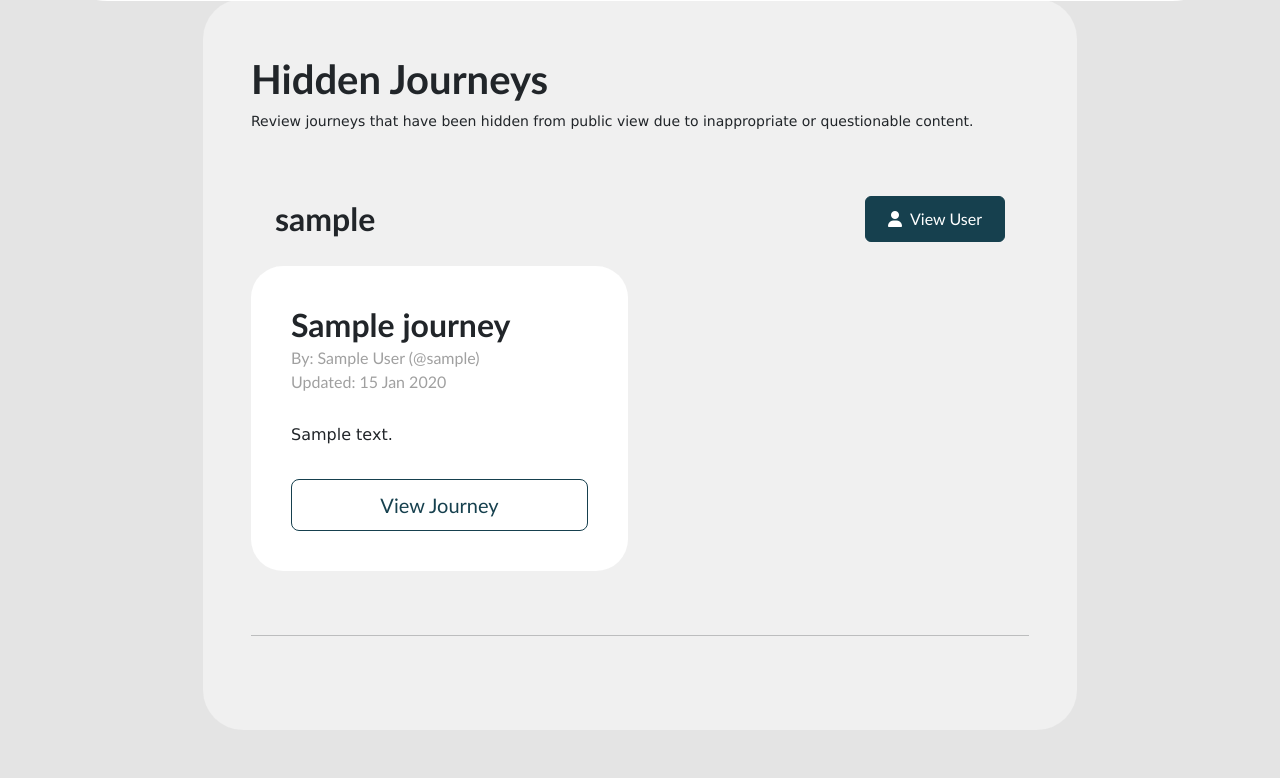
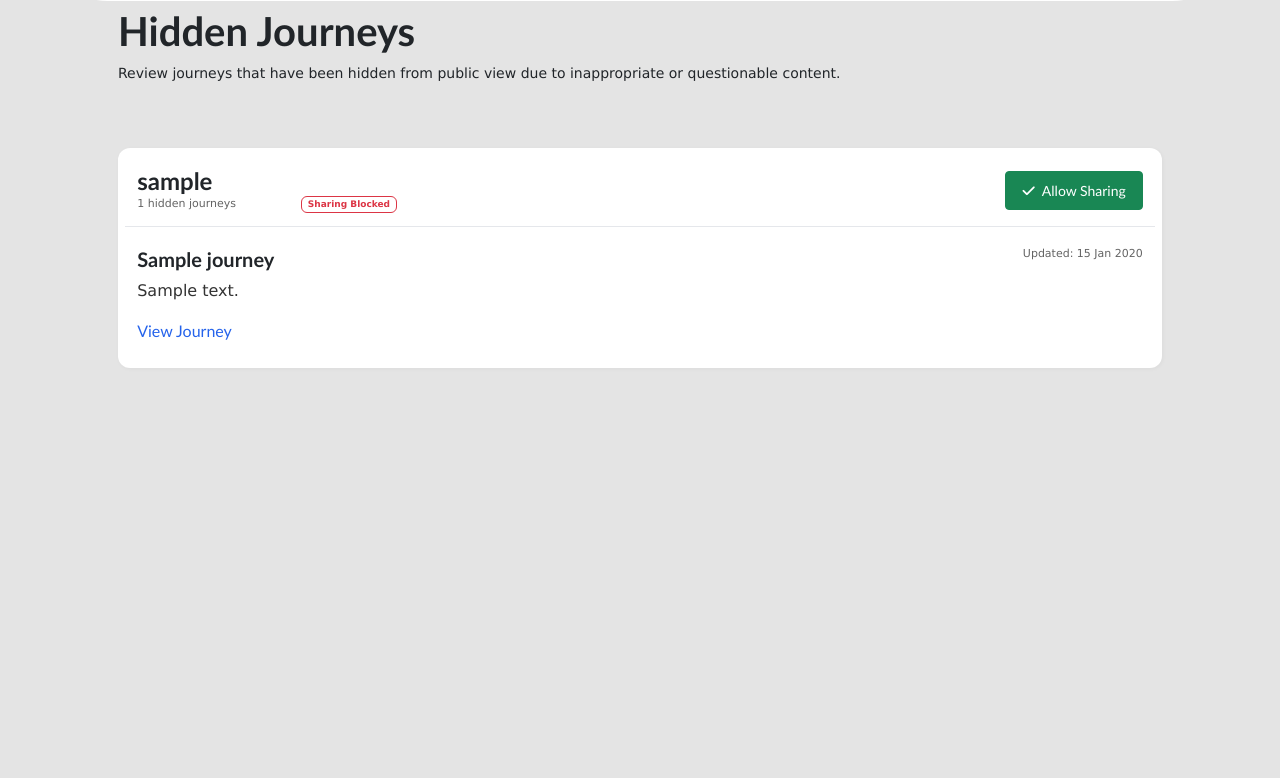
Before and after one commit to lin-du-1157599/project2, a Flask app: template app/templates/journey/hidden_journeys.html in a window 1280 px wide. Shown: the part 169-947 px from the top of the page. After the commit the page ends 537 px from the top, so only its background shows below. Run offline with Flask 3, Linux system fonts and the light colour scheme; the visitor is signed in with stand-in values (Sample User, id 1); the template is opened without the code that fills it: most values are stand-ins (such as "Sample title", 1, 10 or a date in 2020).

Commit message:
Refine UI design and shareable update functionality

```diff
--- a/app/config/constants.py
+++ b/app/config/constants.py
@@ -55,6 +55,7 @@ URL_HOME = 'home'
 URL_ROOT = 'root'
 URL_ANNOUNCEMENTS = 'announcements_list'
 URL_DEPARTURE_BOARD = 'departure_board'
+URL_HIDDEN_JOURNEY = 'hidden_journeys'
 
 # Template file names
 TEMPLATE_HOME = 'home.html'
@@ -87,7 +88,7 @@ TEMPLATE_DELETE_EVENT = 'delete_event.html'
 
 # Announcement templates
 TEMPLATE_ANNOUNCEMENTS = 'announcements.html'
-TEMPLATE_ADD_ANNOUNCEMENTS = 'add_announcement.html'
+TEMPLATE_ADD_ANNOUNCEMENT = 'add_announcement.html'
 TEMPLATE_VIEW_ANNOUNCEMENTS = 'view_announcement.html'
 
 # Departure Board templates
--- a/app/templates/journey/hidden_journeys.html
+++ b/app/templates/journey/hidden_journeys.html
@@ -2,38 +2,19 @@
 {% block title %}Hidden Journeys{% endblock %}
 
 {# Set the active page to be highlighted in the navigation bar. #}
-{% set active_page = 'hidden_journeys' %}
+{% set active_page = 'hidden_journey' %}
 {% block content %}
 
 <link rel="stylesheet" href="https://cdnjs.cloudflare.com/ajax/libs/font-awesome/6.4.0/css/all.min.css">
 
-<script>
-    document.addEventListener('DOMContentLoaded', function() {
-        const keywordInput = document.getElementById('keyword');
-        const cancelButton = document.getElementById('cancelSearch');
 
-        // Show the cancel button if there is content in the input field
-        if (keywordInput.value.trim() !== '') {
-            cancelButton.style.display = 'inline-block';
-        }
 
-        // Show the cancel button when typing in the input field
-        keywordInput.addEventListener('input', function() {
-            if (keywordInput.value.trim() !== '') {
-                cancelButton.style.display = 'inline-block';
-            } else {
-                cancelButton.style.display = 'none';
-            }
-        });
-    });
-</script>
-
-<div class="container px-5 pb-5">
+<div class="container px-5">
     <div class="row justify-content-center">
 
-        <!-- Public Journeys List -->
-        <div class="col-md-10 px-2">
-            <div class="p-5" style="background-color: #f0f0f0; border-radius: 40px;">
+        <!-- Hidden Journeys List -->
+        <div style="padding-bottom: 2.8rem;">
+
             <!-- Public Journeys - Title -->
             <div class="row">
                 <div class="col mt-2 mb-5">
@@ -42,64 +23,82 @@
                 </div>
             </div>
 
+            <!-- Hidden Journeys grouped by user -->
             {% if groupedJourneys and groupedJourneys|length > 0 %}
                 {% for username, journeys in groupedJourneys.items() %}
-                    <div class="mb-4">
+                <div class="bg-white mb-5" style="border-radius: 12px; box-shadow: 1px 1px 4px rgb(0 0 0 / 4%); padding: 1.2rem 1.2rem 0.4rem 1.2rem;">
 
                     <!-- Username and button -->
-                        <div class="d-flex justify-content-between align-items-center mb-4 px-4">
-                            <div>
-                                <h2 class="fw-bold m-0">{{ username }}</h2>
-                                <!-- <span class="text-muted m-0">{{ journeys[0].first_name }}{{ journeys[0].last_name }}</p>     -->
+                    <div class="row" style="padding-bottom: 0.8rem;">
+                        <div class="col d-flex flex-column flex-md-row justify-content-between align-items-start align-items-md-center gap-3">
+                            <div class="d-flex flex-column">
+                                <div class="d-flex align-items-center gap-2">
+                                    <h4 class="fw-bold m-0">{{ username }}</h4>
+                                    {% if user_role == 'admin' %}
+                                    <a href="{{ url_for('edit_user', user_id=journeys[0].user_id) }}" class="text-muted fs-4">
+                                        <i class="bi bi-eye"></i>
+                                    </a>
+                                    {% endif %}
                                 </div>
-                            <a href="{{ url_for('edit_user', user_id=journeys[0].user_id) }}" class="btn btn-primary" style="width: 140px;">
-                                <i class="fas fa-user me-2"></i>View User
-                            </a>
+                                <div class="d-flex align-items-center gap-2">
+                                    <p class="text-muted m-0" style="font-size: 11px;">{{ hiddenCounts[username] }} hidden journeys
+                                    {% if journeys[0].status == 'active' %}
+                                        <span class="badge bg-status-active mx-1" style="font-size: 9px;">Active</span>
+                                    {% else %}
+                                        <span class="badge bg-status-banned mx-1" style="font-size: 9px;">Banned</span>
+                                    {% endif %}
+                                    {% if journeys[0].shareable == 1 %}
+                                        <span class="badge border border-success text-success" style="font-size: 9px;">Sharing Allowed</span>
+                                    {% else %}
+                                        <span class="badge border border-danger text-danger" style="font-size: 9px;">Sharing Blocked</span>
+                                    {% endif %}
+                                    </p>
+                                </div>
                             </div>
 
-                        <!-- Journey Details by the username -->
-                        <div class="row row-cols-1 row-cols-md-2 g-4 pb-5">
+                            <div class="d-flex justify-content-end align-items-center mb-2 mb-md-0">
+
+                                <form action="{{ url_for('update_user_shareable', user_id=journeys[0].user_id) }}" id=shareable method="POST">
+                                    {% if journeys[0].shareable == 1 %}
+                                    <input type="hidden" name="shareable" value=0>
+                                        <button type="submit" class="btn btn-danger btn-sm mt-1 mt-md-0" style="padding: 8px 16px;">
+                                            <i class="fas fa-ban me-1"></i>  Restrict Sharing
+                                        </button>
+                                    {% else %}
+                                    <input type="hidden" name="shareable" value=1>
+                                        <button type="submit" class="btn btn-success btn-sm mt-1 mt-md-0" style="padding: 8px 16px;">
+                                            <i class="fas fa-check me-1"></i>  Allow Sharing
+                                        </button>
+                                    {% endif %}
+                                </form>
+                            </div>
+                        </div>
+                    </div>
+
                     {% for journey in journeys %}
-                            <div class="col">
-                                <div class="card border-0 rounded-5 h-100 p-4">
+                        <!-- List of hidden journey -->
+                        <div class="row" style="border-top: 1px solid #e5e7eb; padding: 1.2rem 0;">
+                            <div class="col d-flex flex-column flex-md-row justify-content-between align-items-start align-items-md-center gap-3 mt-2 mt-md-0">
+                                <div class="d-flex justify-content-start align-items-center">
+                                    <h5 class="fw-bold m-0 mb-md-2">{{ journey.title|safe }}</h5>
+                                </div>
+                                <div class="d-flex justify-content-start justify-content-md-end align-items-center">
+                                    <p class="text-date text-muted" style="font-size: 11px;">
+                                        Updated: {{ journey.update_date.strftime('%d %b %Y') }}
+                                    </p>
+                                </div>
 
-                                    <div class="card-body">
-                                        <h2 class="card-title fw-bold m-0">{{ journey.title|safe }}</h2>
-
-                                        <!-- Author info -->
-                                        <h6 class="card-subtitle mb-2 pt-2" style="color: #a0a0a0;">
-                                            By:
-                                            {% if journey.first_name and journey.last_name %}
-                                                {{ journey.first_name }} {{ journey.last_name }} (@{{ journey.username }})
-                                            {% else %}
-                                                @{{ journey.username }}
-                                            {% endif %}
-                                        </h6>
-
-                                        <!-- Updated date -->
-                                        <h6 class="card-subtitle mb-3 pb-3" style="color: #a0a0a0;">
-                                            Updated: {{ journey.update_date.strftime('%d %b %Y') }}
-                                        </h6>
-
-                                        <p class="card-text">
+                            </div>
+                            <div>
+                                <p style="color: #333;">
                                     {{ journey.description[:120]|safe }}
                                     {% if journey.description|length > 120 %}...
                                     {% endif %}
                                 </p>
-                                    </div>
-
-
-                                    <div class="card-footer bg-white border-0 rounded-5">
-                                        <div class="text-center py-2">
-                                            <a href="{{ url_for('view_journey', journey_id=journey.journey_id, mode='public') }}" class="btn btn-outline-primary btn-lg w-100">View Journey</a>
-                                        </div>
-                                    </div>
+                                <a href="{{ url_for('view_journey', journey_id=journey.journey_id, mode='public') }}" style="color: #2563eb;">View Journey</a>
                             </div>
                         </div>
                     {% endfor %}
-                        </div>
-
-                        <hr style="padding-top: 1.4em;">
                 </div>
                 {% endfor %}
             {% else %}
@@ -111,6 +110,5 @@
         </div>
     </div>
 </div>
-</div>
 
 {% endblock %}
```
Also changed, not shown: app/routes/journey.py (+21 -3 lines). Lines whose indentation alone changed are shown as unchanged.
